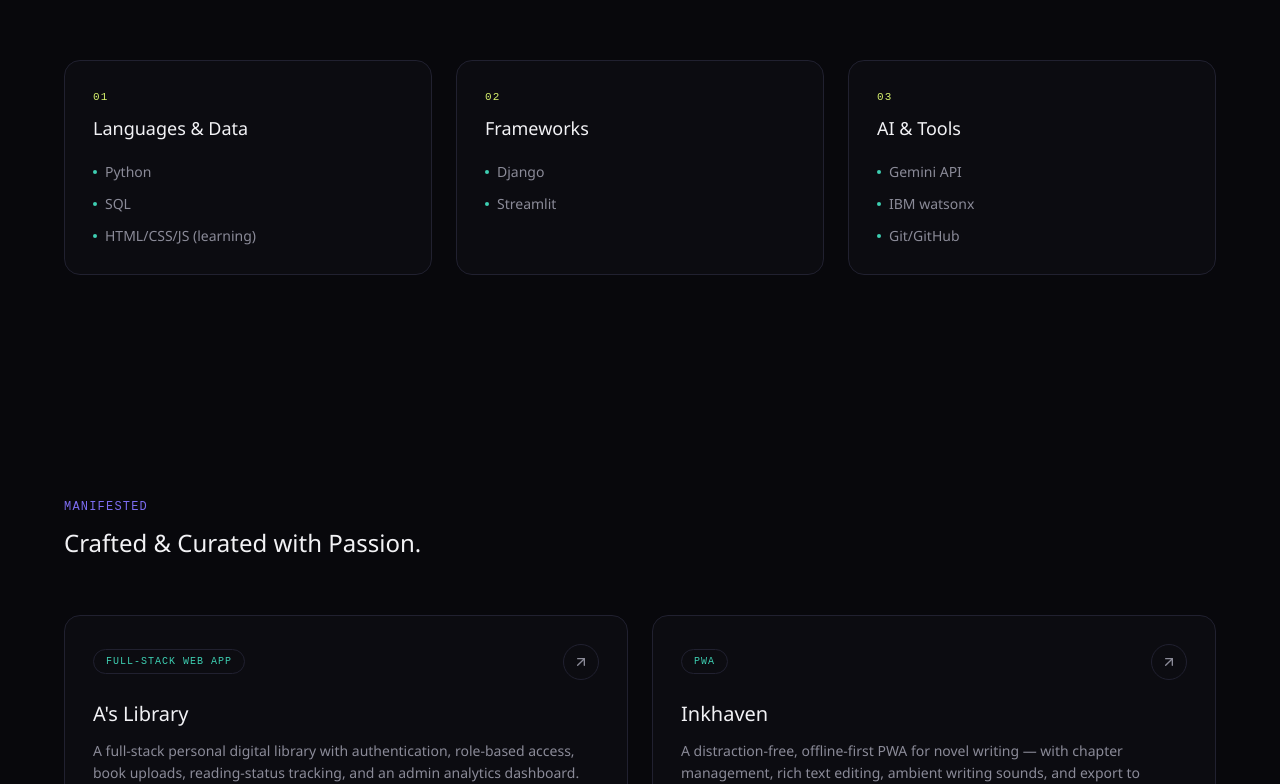
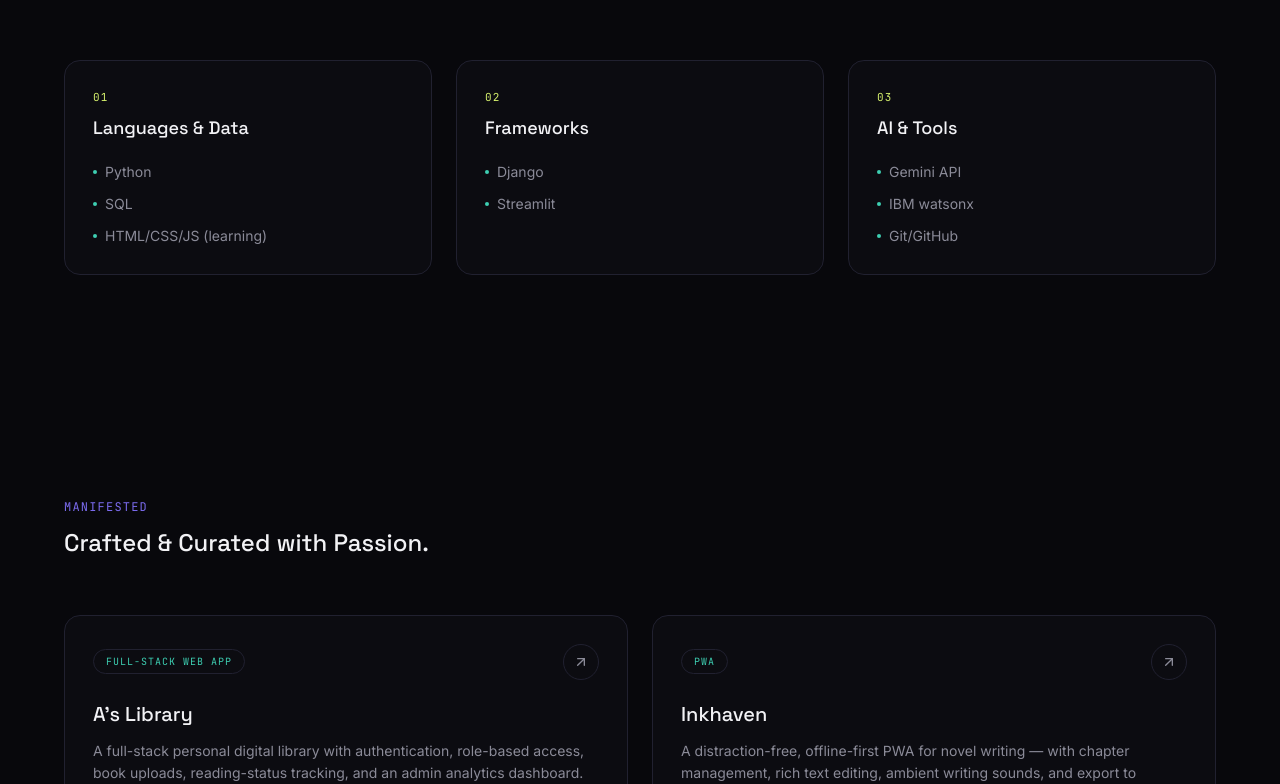
Before and after one commit to amaurya2012/Ajeyata-Portfolio, a Next.js app: page / in a window 1280 px wide. Shown: the part 1676-2460 px from the top of the page. Built offline with nearby package versions, Linux system fonts and the light colour scheme.

Commit message:
Fix layout.tsx build error

```diff
--- a/app/layout.tsx
+++ b/app/layout.tsx
@@ -1,9 +1,32 @@
 import type { Metadata } from "next";
+import { Space_Grotesk, Inter, JetBrains_Mono } from "next/font/google";
 import "./globals.css";
+
+const spaceGrotesk = Space_Grotesk({
+  subsets: ["latin"],
+  weight: ["400", "500", "600", "700"],
+  variable: "--font-space-grotesk",
+  display: "swap",
+});
+
+const inter = Inter({
+  subsets: ["latin"],
+  weight: ["400", "500", "600"],
+  variable: "--font-inter",
+  display: "swap",
+});
+
+const jetbrainsMono = JetBrains_Mono({
+  subsets: ["latin"],
+  weight: ["400", "500"],
+  variable: "--font-jetbrains",
+  display: "swap",
+});
 
 export const metadata: Metadata = {
   title: "Ajeyata Maurya — CSE-DS Student & AI Developer",
-  description: "test",
+  description:
+    "Portfolio of Ajeyata Maurya, a Computer Science (Data Science) student building AI-driven and full-stack applications — from AI agents and chatbots to BI tools and web platforms.",
 };
 
 export default function RootLayout({
@@ -12,7 +35,7 @@ export default function RootLayout({
   children: React.ReactNode;
 }>) {
   return (
-    <html lang="en" style={{ ["--font-space-grotesk" as any]: "'Segoe UI', sans-serif", ["--font-inter" as any]: "'Segoe UI', sans-serif", ["--font-jetbrains" as any]: "'Courier New', monospace" }}>
+    <html lang="en" className={`${spaceGrotesk.variable} ${inter.variable} ${jetbrainsMono.variable}`}>
       <body className="font-body bg-ink text-paper antialiased overflow-x-hidden">
         {children}
       </body>
```
